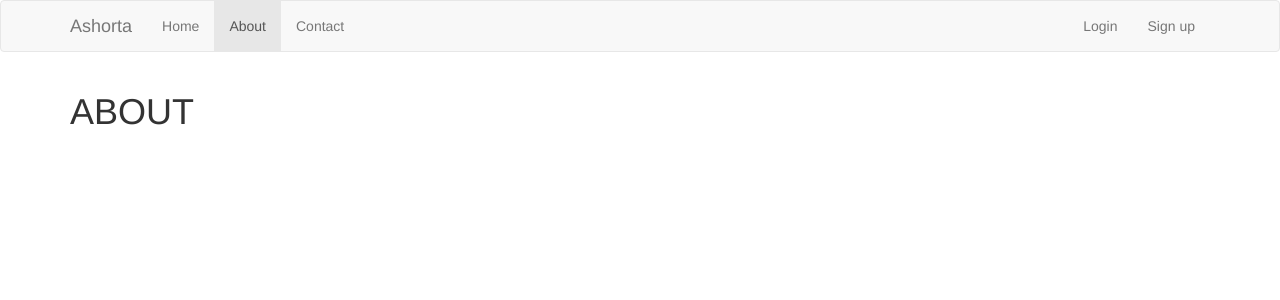
After one commit to muturi254/Blog, a Flask app: page /about in a window 1280 px wide. The commit adds this page. Shown: the top 300 px of the page. Run offline with Flask 2, Linux system fonts and the light colour scheme; some libraries are stand-ins or nearby versions.

Commit message:
updated the main templates

```diff
--- /dev/null
+++ b/app/templates/about.html
@@ -0,0 +1,5 @@
+{%extends 'base.html' %} {% block content%}
+<div class="container">
+    <h1>ABOUT </h1>
+</div>
+{% endblock%}
--- /dev/null
+++ b/app/templates/contact.html
@@ -0,0 +1,5 @@
+{%extends 'base.html' %} {% block content%}
+<div class="container">
+    <h1>CONTACT </h1>
+</div>
+{% endblock%}
--- a/app/templates/index.html
+++ b/app/templates/index.html
@@ -1,4 +1,6 @@
 {%extends 'base.html' %}
 {% block content%}
-    <h1>peer</h1>
+    <div class="container">
+        <h1>peer</h1>
+    </div>
 {% endblock%}
```
